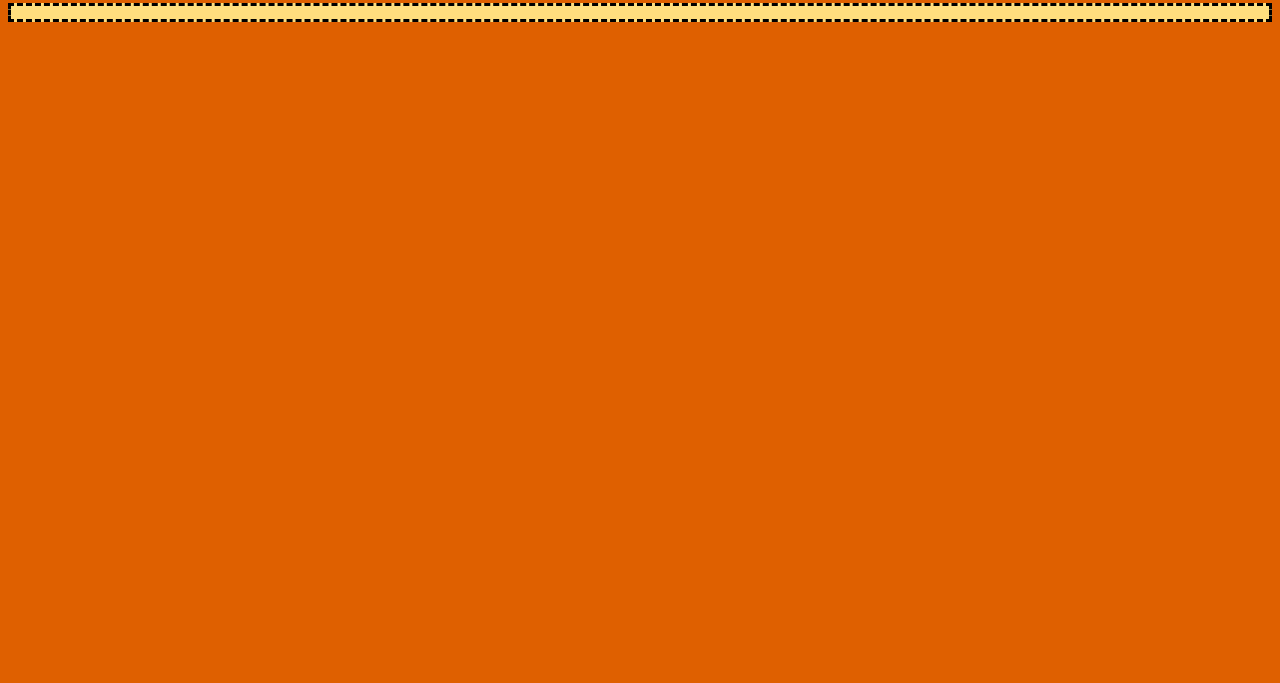
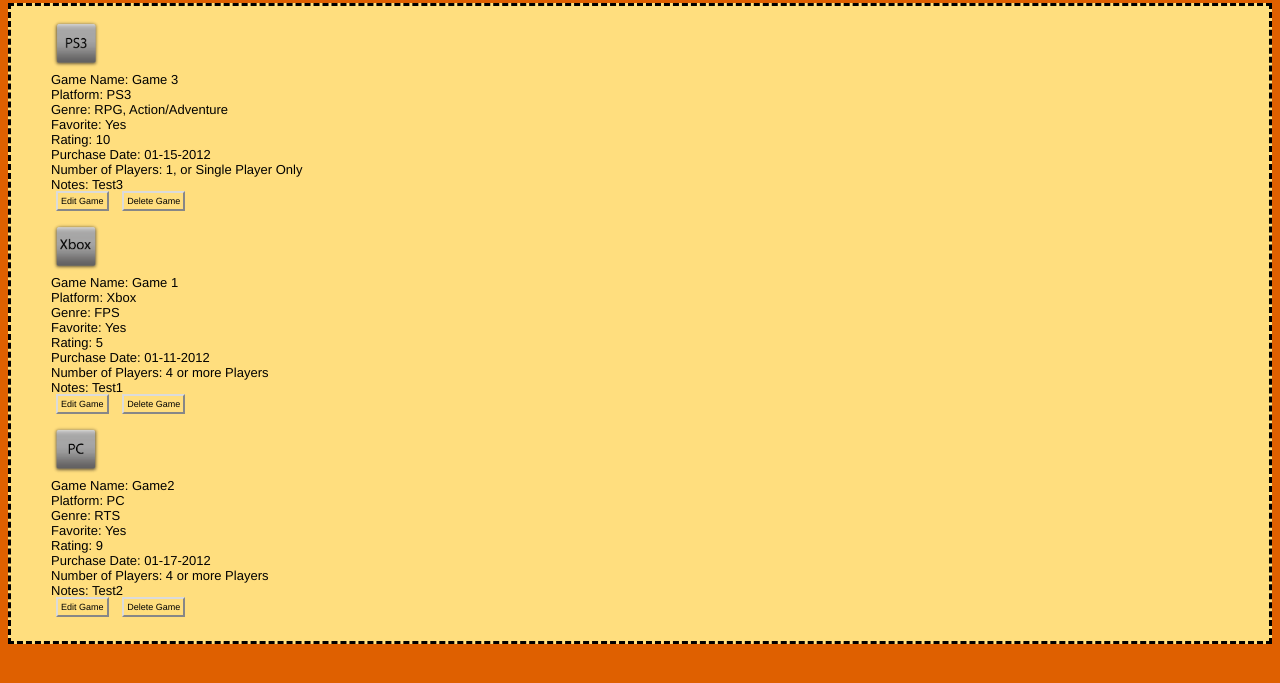
Before and after one commit to Ccarter79FSO/vfw-project, a plain HTML site: page additem.html in a window 1280 px wide. Both pictures are taken after a click on the link "Display Data". Shown: the part 67-750 px from the top of the page. Drawn offline with Linux system fonts and the light colour scheme.

Commit message:
deleted files Created json file. Added code to json for default data. added function to call default data if no data in local storage. Added function to add dynamic thumbnail images showing which platform the game is for.

```diff
--- a/additem.html
+++ b/additem.html
@@ -30,11 +30,11 @@ Term 0112
 						<li id="platform">Platform:
 							<ul>
 								<li><input type="radio" value="PC" id="pc" name="platform" /><label for="pc">PC</label></li>
-								<li><input type="radio" value="Xbox 360" id="xbox360" name="platform" /><label for="xbox360">Xbox 360</label></li>
-								<li><input type="radio" value="Playstation 3" id="ps3" name="platform" /><label for="ps3">Playstation 3</label></li>
-								<li><input type="radio" value="Nintendo Wii" id="wii" name="platform" /><label for="wii">Nintendo Wii</label></li>
-								<li><input type="radio" value="Nintendo DS/DSi/3DS" id="ds" name="platform" /><label for="ds">Nintendo DS/DSi/3DS</label></li>
-								<li><input type="radio" value="Other Handheld" id="otherHandheld" name="platform" /><label for="otherHandheld">Other Handheld</label></li>
+								<li><input type="radio" value="Xbox" id="xbox360" name="platform" /><label for="xbox360">Xbox 360</label></li>
+								<li><input type="radio" value="PS3" id="ps3" name="platform" /><label for="ps3">Playstation 3</label></li>
+								<li><input type="radio" value="Wii" id="wii" name="platform" /><label for="wii">Nintendo Wii</label></li>
+								<li><input type="radio" value="DS" id="ds" name="platform" /><label for="ds">Nintendo DS/DSi/3DS</label></li>
+								<li><input type="radio" value="Other" id="otherHandheld" name="platform" /><label for="otherHandheld">Other Handheld</label></li>
 							</ul>
 						</li>
 						<li id="genre">Genre:
@@ -70,6 +70,7 @@ Term 0112
 			<a href="#" id="displayLink">Display Data</a>
 			<a href="additem.html" id="addNew" style="display:none;">Add New Game</a>
 		</nav>
+		<script src="js/json.js" type="text/javascript"></script>
 		<script src="js/main.js" type="text/javascript"></script>
 	</body>
 </html>
--- a/css/style.css
+++ b/css/style.css
@@ -127,3 +127,38 @@ span[id=required]{
 	color: red;
 	font-size: inherit;
 }
+
+img[id=Xbox]{
+	height: 50px;
+	width: 50px;
+}
+
+img[id=PC]{
+	height: 50px;
+	width: 50px;
+}
+
+img[id=PS3]{
+	height: 50px;
+	width: 50px;
+}
+
+img[id=Wii]{
+	height: 50px;
+	width: 50px;
+}
+
+img[id=DS]{
+	height: 50px;
+	width: 50px;
+}
+
+img[id=Other]{
+	height: 50px;
+	width: 50px;
+}
+
+#items ul {
+	margin-left: -20px;
+	list-style-type: none;
+}
--- /dev/null
+++ b/js/json.js
@@ -0,0 +1,39 @@
+/*
+Christopher Carter
+VFW Project Week 4
+Term 0112
+*/
+
+var json = {
+	"Game1": {
+		"gname"		:["Game Name:", "Game 1"],
+		"platform"	:["Platform:", "Xbox"],
+		"genre"		:["Genre:", "FPS"],
+		"fav"		:["Favorite:", "Yes"],
+		"rating"	:["Rating:", "5"],
+		"pdate"		:["Purchase Date:", "01-11-2012"],
+		"players"	:["Number of Players:", "4 or more Players"],
+		"notes"		:["Notes:", "Test1"]
+	},
+	"Game2": {
+		"gname"		:["Game Name:", "Game2"],
+		"platform"	:["Platform:", "PC"],
+		"genre"		:["Genre:", "RTS"],
+		"fav"		:["Favorite:", "Yes"],
+		"rating"	:["Rating:", "9"],
+		"pdate"		:["Purchase Date:", "01-17-2012"],
+		"players"	:["Number of Players:", "4 or more Players"],
+		"notes"		:["Notes:", "Test2"]
+	},
+	"Game3": {
+		"gname"		:["Game Name:", "Game 3"],
+		"platform"	:["Platform:", "PS3"],
+		"genre"		:["Genre:", "RPG, Action/Adventure"],
+		"fav"		:["Favorite:", "Yes"],
+		"rating"	:["Rating:", "10"],
+		"pdate"		:["Purchase Date:", "01-15-2012"],
+		"players"	:["Number of Players:", "1, or Single Player Only"],
+		"notes"		:["Notes:", "Test3"]
+	}
+
+}
--- a/js/main.js
+++ b/js/main.js
@@ -1,4 +1,4 @@
- /*
+/*
 Christopher Carter
 VFW Project week 3
 Term 0112
@@ -112,12 +112,14 @@ window.addEventListener("DOMContentLoaded", function(){
 	function getData(){
 		toggleControls("on");
 		if (localStorage.length===0){
-			alert("There is no data in storage!");
+			alert("There is no data in storage, so default data has been added.");
+			autoFillData();
 		}
 		//write data from local storage to the browswer
 		var makeDiv = document.createElement('div');
 		makeDiv.setAttribute("id", "items");
 		var makeList = document.createElement('ul');
+		var setUl = makeList.setAttribute("id", "items");
 		makeDiv.appendChild(makeList);
 		document.body.appendChild(makeDiv);
 		$('items').style.display = "block";
@@ -131,6 +133,7 @@ window.addEventListener("DOMContentLoaded", function(){
 			var obj = JSON.parse(value);
 			var makeSubList = document.createElement('ul');
 			makeLi.appendChild(makeSubList);
+			getImage(obj.platform[1], makeSubList);
 			var breakTag = document.createElement('br');
 			makeLi.appendChild(breakTag);
 			for(var n in obj){
@@ -139,12 +142,31 @@ window.addEventListener("DOMContentLoaded", function(){
 				var optSubText = obj[n][0]+" "+obj[n][1];
 				makeSubLi.innerHTML = optSubText;
 				makeSubList.appendChild(linksLi);
-
-
 			}
 			makeItemLinks(localStorage.key(i),linksLi); //create edit and delete links for each item in local storage
 		}
 
+	}
+
+	//get the image for the correct platform being displayed
+	function getImage(platName, makeSubList){
+		var imageLi = document.createElement('li');
+		makeSubList.appendChild(imageLi);
+		var newImage = document.createElement('img');
+		var setSrc = newImage.setAttribute("src", "images/" + platName + ".png");
+		var setID = newImage.setAttribute("id", platName);
+		imageLi.appendChild(newImage);
+
+	}
+
+	//auto populate local storage
+	function autoFillData(){
+		//the actual JSON object date required for this to work is coming from json.js, which is loaded from the additem.html page
+		//store the JSON object into local storage
+		for (var n in json){
+			var id = Math.floor(Math.random()*100000001);
+			localStorage.setItem(id, JSON.stringify(json[n]));
+		}
 	}
 
 	//function to create edit and delete links for each stored item when displayed
```
Also changed, not shown: images/DS.png (added), images/Other.png (added), images/PC.png (added), images/PS3.png (added), images/Wii.png (added), images/Xbox.png (added), vfw-project2.txt (deleted), 1 other file.
